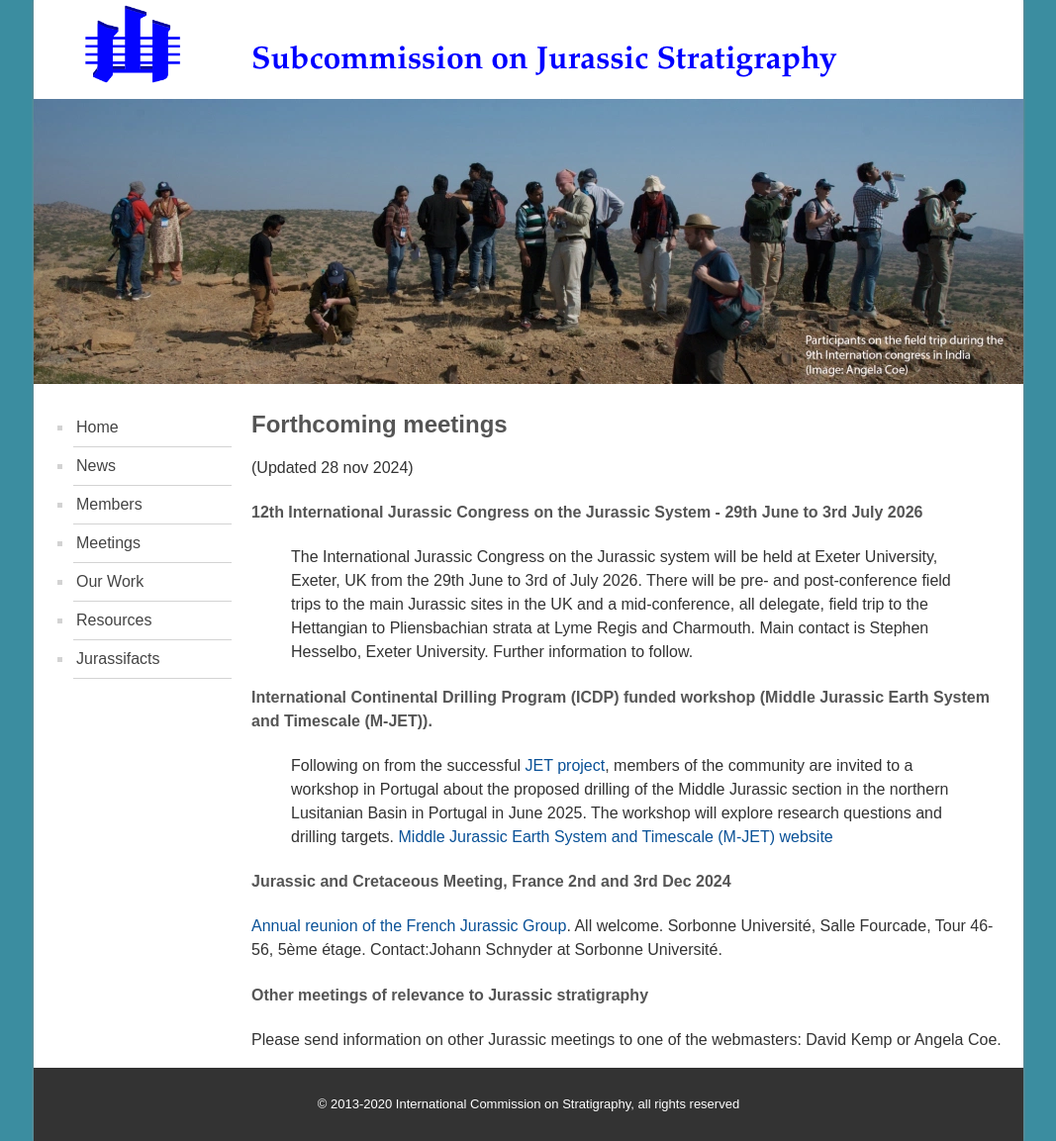
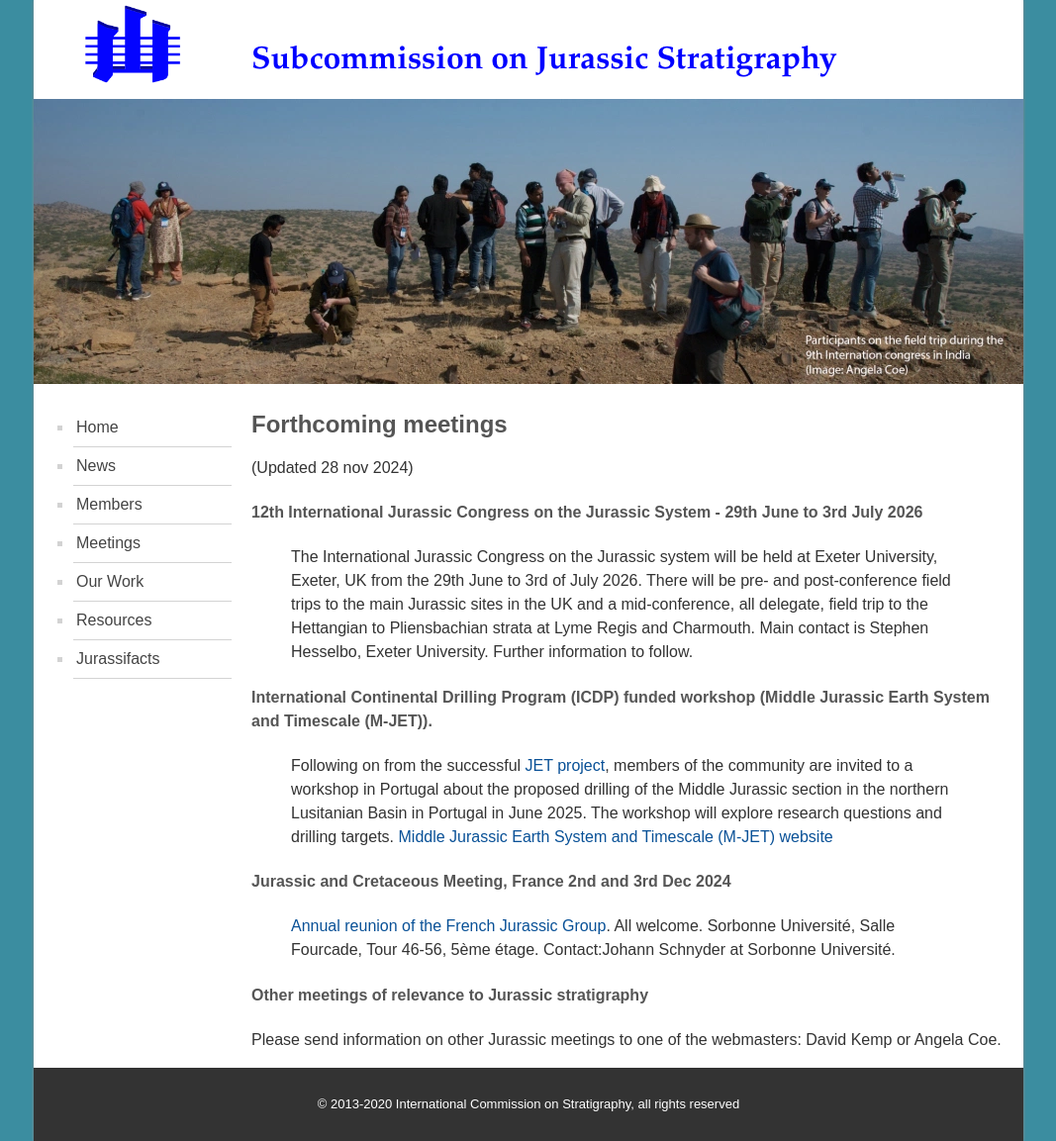
Before and after one commit to i-c-stratigraphy/subcommission-jurassic, a Jekyll site: the page built from pages/meetings.md, in a window 1280 px wide. Shown: the whole page at 99% size, without its empty margins (106-1173 px from the left). Built offline with Jekyll 4.4.1, drawn with Linux system fonts in a browser that asks for light colours.

```diff
--- a/pages/meetings.md
+++ b/pages/meetings.md
@@ -13,7 +13,7 @@ permalink: /meetings
 >Following on from the successful [JET project](https://www.exeter.ac.uk/research/groups/csm/globalchange/jet/), members of the community are invited to a workshop in Portugal about the proposed drilling of the Middle Jurassic section in the northern Lusitanian Basin in Portugal in June 2025. The workshop will explore research questions and drilling targets. [Middle Jurassic Earth System and Timescale (M-JET) website](https://github.com/user-attachments/assets/cf1f089b-6884-4f1e-aac4-9c59c76165c3)
 
 #### Jurassic and Cretaceous Meeting, France 2nd and 3rd Dec 2024
-[Annual reunion of the French Jurassic Group](https://www.geosoc.fr/toutes-les-actualites/listid-21/mailid-1277-reunion-annuelle-du-groupe-francais-du-cretace-02-03-decembre-2024.html). All welcome. Sorbonne Université, Salle Fourcade, Tour 46-56, 5ème étage. Contact:Johann Schnyder at Sorbonne Université.
+>[Annual reunion of the French Jurassic Group](https://www.geosoc.fr/toutes-les-actualites/listid-21/mailid-1277-reunion-annuelle-du-groupe-francais-du-cretace-02-03-decembre-2024.html). All welcome. Sorbonne Université, Salle Fourcade, Tour 46-56, 5ème étage. Contact:Johann Schnyder at Sorbonne Université.
 
 #### Other meetings of relevance to Jurassic stratigraphy
 
```
